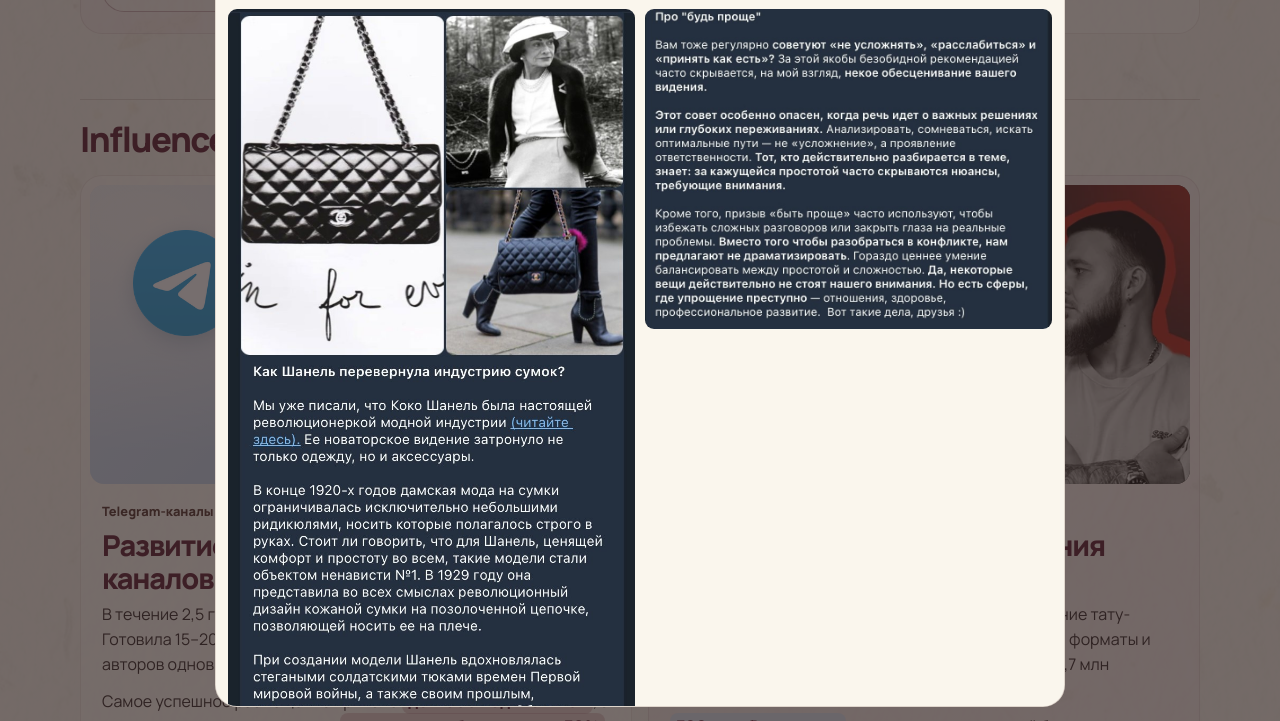
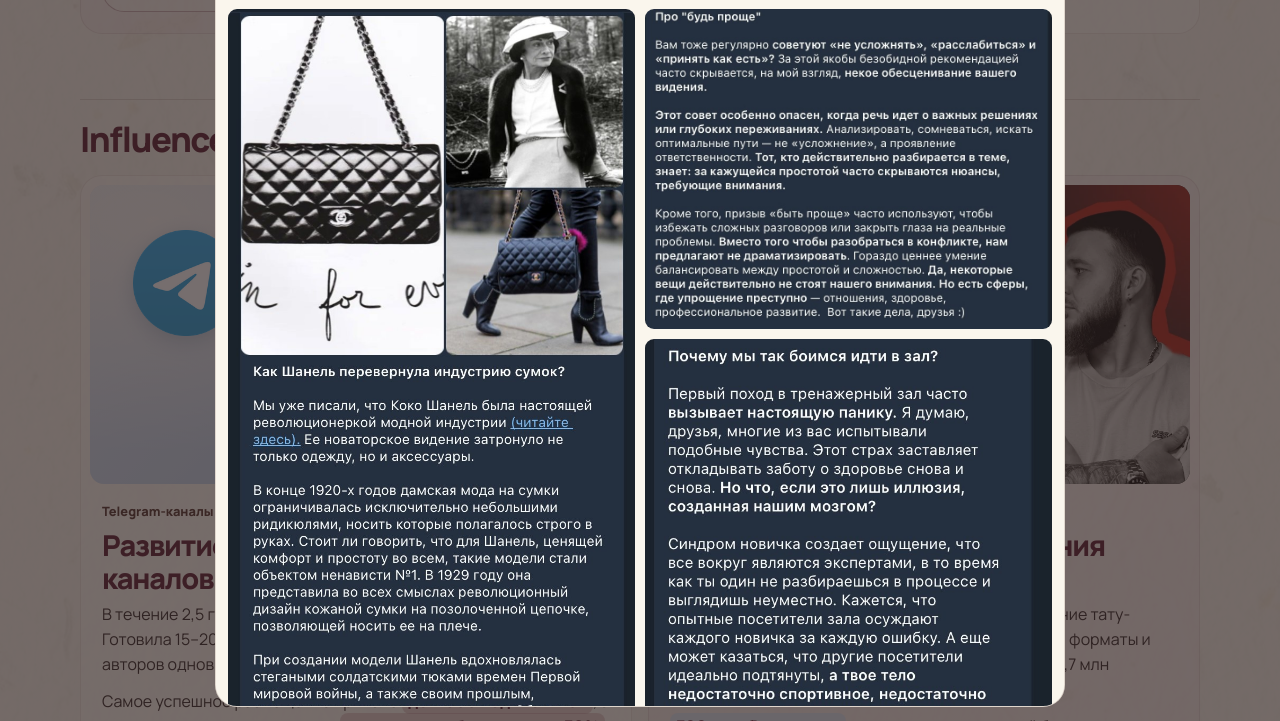
Before and after one commit to piu-piu-beep/sofya-cv, a plain HTML site: page strategy-portfolio/index.html in a window 1280 px wide. Both pictures are taken after a click on the button 356 px from the left and 4644 px from the top of the page. Shown: the part 4310-5031 px from the top of the page. Drawn offline with Linux system fonts and the light colour scheme.

Commit message:
Fix SMIT cover and Telegram gallery

```diff
--- a/strategy-portfolio/index.html
+++ b/strategy-portfolio/index.html
@@ -353,19 +353,6 @@ img { display: block; max-width: 100%; height: auto; }
 .telegram-post:first-of-type { top: 12%; left: 32%; width: 36%; height: 82%; transform: rotate(-6deg); }
 .telegram-post:last-of-type { top: 30%; right: 5%; width: 39%; transform: rotate(7deg); }
 .smit-cover { background: #222; }
-.smit-cover picture {
-  position: absolute;
-  width: 66%;
-  right: 0;
-  top: -17%;
-}
-.smit-cover::after {
-  content: "";
-  position: absolute;
-  inset: 0;
-  background: linear-gradient(90deg, #222 58%, rgba(34, 34, 34, 0) 66%);
-  pointer-events: none;
-}
 .smit-wordmark {
   position: absolute;
   z-index: 1;
@@ -499,6 +486,9 @@ html.dialog-fallback-open { overflow: hidden; }
 .icon-btn { flex: none; width: 44px; height: 44px; border: 0; border-radius: 50%; background: var(--pink-panel); font-size: 1.55rem; color: var(--wine); cursor: pointer; }
 .modal-body { padding: 12px; }
 .gallery { display: grid; grid-template-columns: repeat(2, minmax(0,1fr)); gap: 10px; }
+@media (min-width: 701px) {
+  .gallery-telegram > a:first-child { grid-row: span 2; }
+}
 .gallery a, .full-slide a { display: block; align-self: start; }
 .gallery img, .full-slide img { margin-inline: auto; border-radius: 9px; }
 .image-viewer .actions { margin-bottom: 10px; }
@@ -833,13 +823,11 @@ html.dialog-fallback-open { overflow: hidden; }
           </article>
           <article class="case-card" aria-labelledby="smit-title">
             <button class="case-media" type="button" data-gallery="analytics" aria-haspopup="dialog" aria-label="Смотреть статистику TikTok — SMIT TATTOO">
-              <span class="case-cover smit-cover">
-                <picture>
-                  <source type="image/webp" srcset="images/covers/smit-carousel-440.webp 440w, images/covers/smit-carousel-900.webp 900w" sizes="(max-width: 700px) 60vw, (max-width: 1216px) 30vw, 360px">
-                  <img src="images/covers/smit-carousel.jpg" alt="Портрет тату-мастера из карусели «Обо мне»" width="958" height="1197" loading="lazy" decoding="async">
-                </picture>
-                <span class="smit-wordmark" aria-hidden="true">SMIT<br>TATTOO</span>
-              </span>
+              <picture class="smit-cover">
+                <source type="image/webp" srcset="images/covers/smit-project-cover-480.webp 480w, images/covers/smit-project-cover-960.webp 960w" sizes="(max-width: 700px) calc(100vw - 52px), (max-width: 1216px) 45vw, 540px">
+                <img src="images/covers/smit-project-cover.jpg" alt="Портрет тату-мастера из карусели «Обо мне»" width="960" height="540" loading="lazy" decoding="async">
+              </picture>
+              <span class="smit-wordmark" aria-hidden="true">SMIT<br>TATTOO</span>
             </button>
             <div class="case-content">
               <p class="case-ident"><strong>SMIT TATTOO</strong><span>Продвижение личного бренда</span></p>
@@ -1107,7 +1095,7 @@ function attachImages(container) {
   }
 }
 
-const smitPicture = document.querySelector('.smit-cover picture');
+const smitPicture = document.querySelector('.smit-cover');
 const smitWebp = smitPicture.querySelector('source');
 const smitPhoto = smitPicture.querySelector('img');
 const useSmitJpeg = () => smitWebp.remove();
@@ -1215,7 +1203,8 @@ function openGallery(key, trigger) {
     return linkedImage(path, caption, imageWidth, imageHeight);
   });
   const layout = files.length === 1 ? 'full-slide' : 'gallery';
-  openModal(title, `<div class="${layout}">${thumbnails.join('')}</div>`, trigger);
+  const galleryClass = key === 'telegram' ? `${layout} gallery-telegram` : layout;
+  openModal(title, `<div class="${galleryClass}">${thumbnails.join('')}</div>`, trigger);
 }
 
 document.addEventListener('click', event => {
```
Also changed, not shown: strategy-portfolio/images/covers/smit-carousel-440.webp (deleted), strategy-portfolio/images/covers/smit-carousel-900.webp (deleted), strategy-portfolio/images/covers/smit-carousel.jpg (deleted), strategy-portfolio/images/covers/smit-project-cover-480.webp (added), strategy-portfolio/images/covers/smit-project-cover-960.webp (added), strategy-portfolio/images/covers/smit-project-cover.jpg (added).
